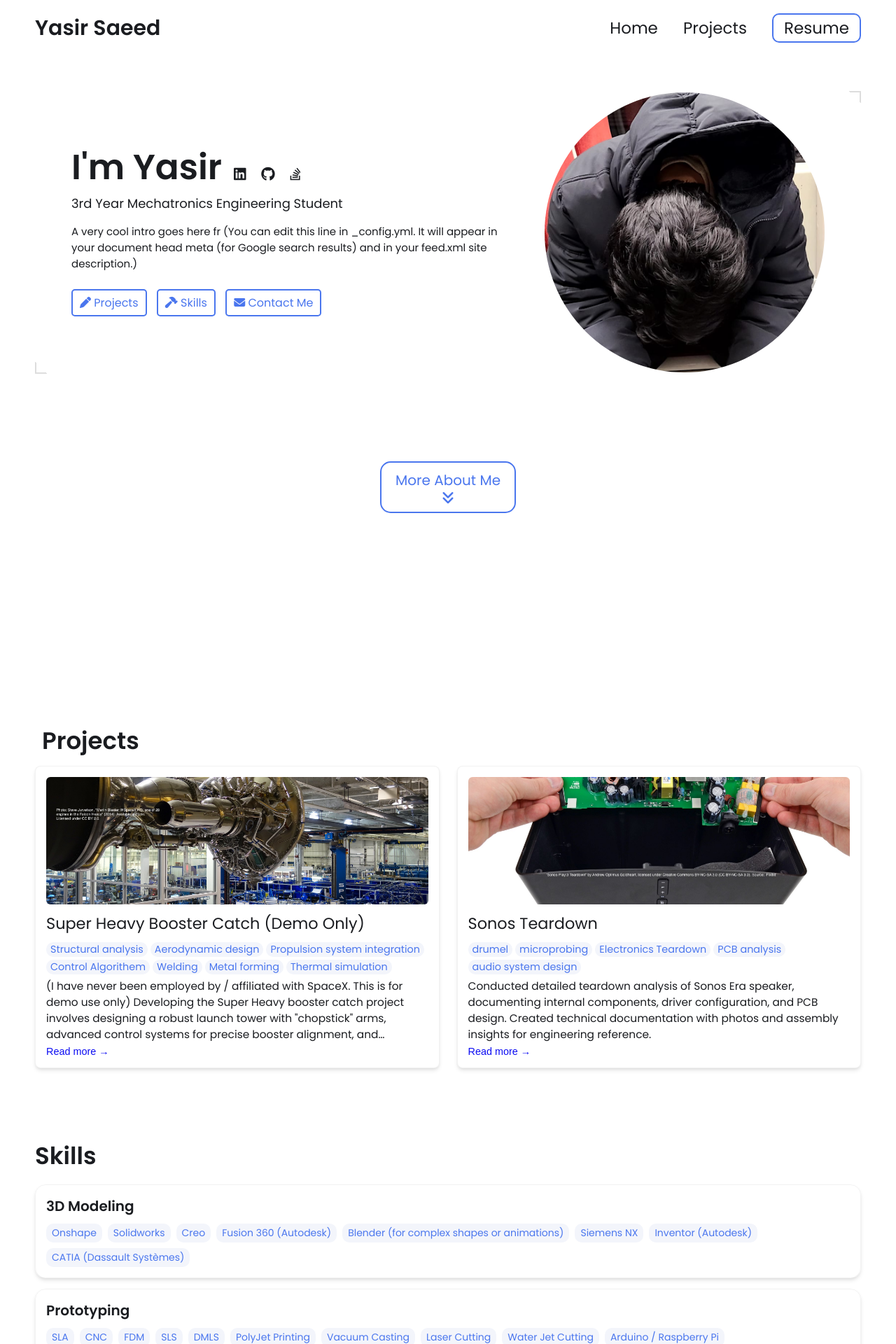
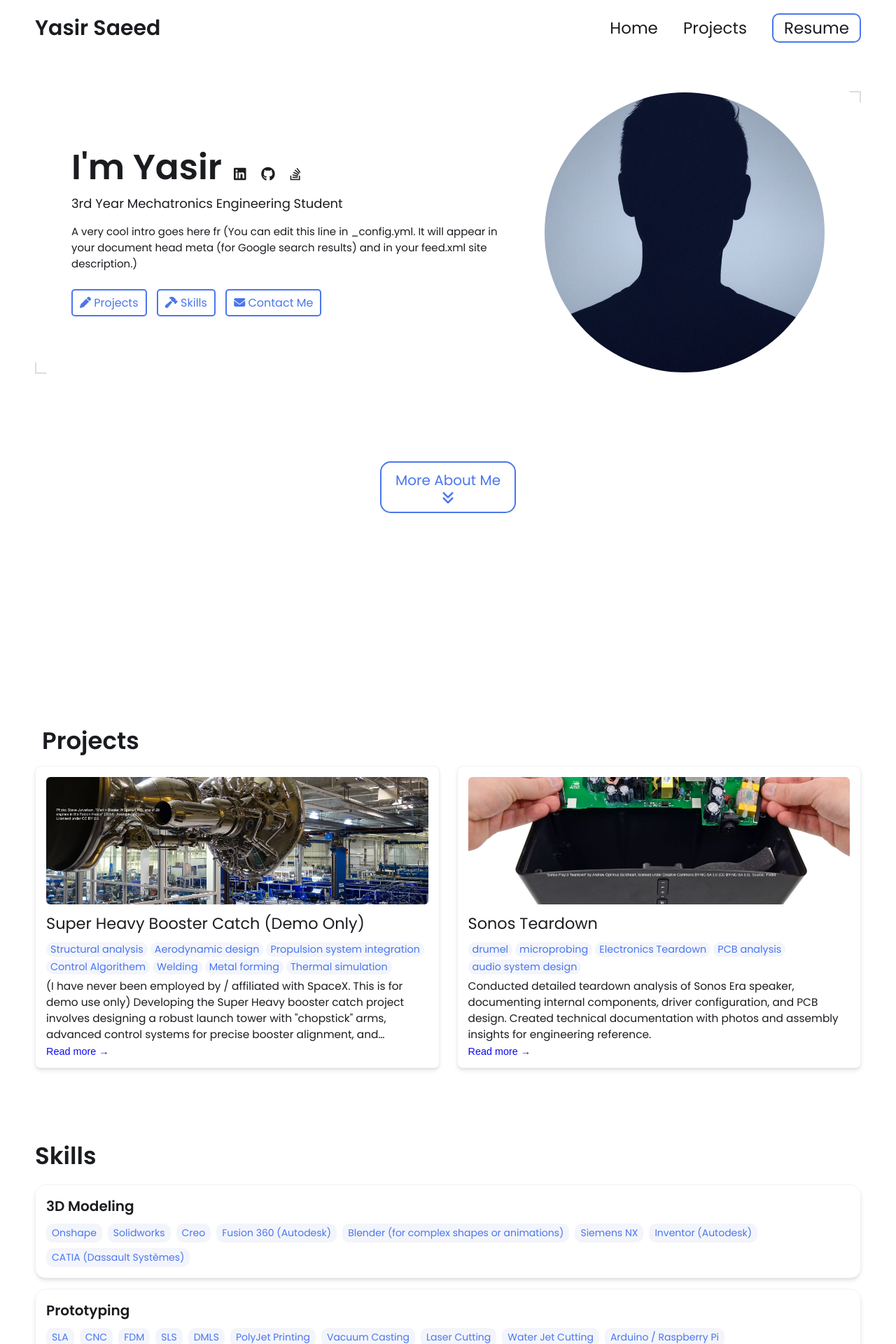
Before and after one commit to yasir159/yasir159.github.io, a Jekyll site: the page built from index.html, in a window 1280 px wide. Shown: the top 1920 px of the page at 70% size. Built offline with Jekyll 4.4.1, drawn with Linux system fonts in a browser that asks for light colours.

Commit message:
Update _config.yml

```diff
--- a/_config.yml
+++ b/_config.yml
@@ -20,7 +20,7 @@ description: >- # dont remove this line. this will ignore all new lines until th
   Google search results) and in your feed.xml site description.)
 
 # Place your profile image in /assets/images/profile-image/folder and edit the file name
-profile_image: ./assets/images/profile-image/Screenshot.png
+profile_image: ./assets/images/profile-image/avatar.jpeg
 
 
 # Link your resume
```
